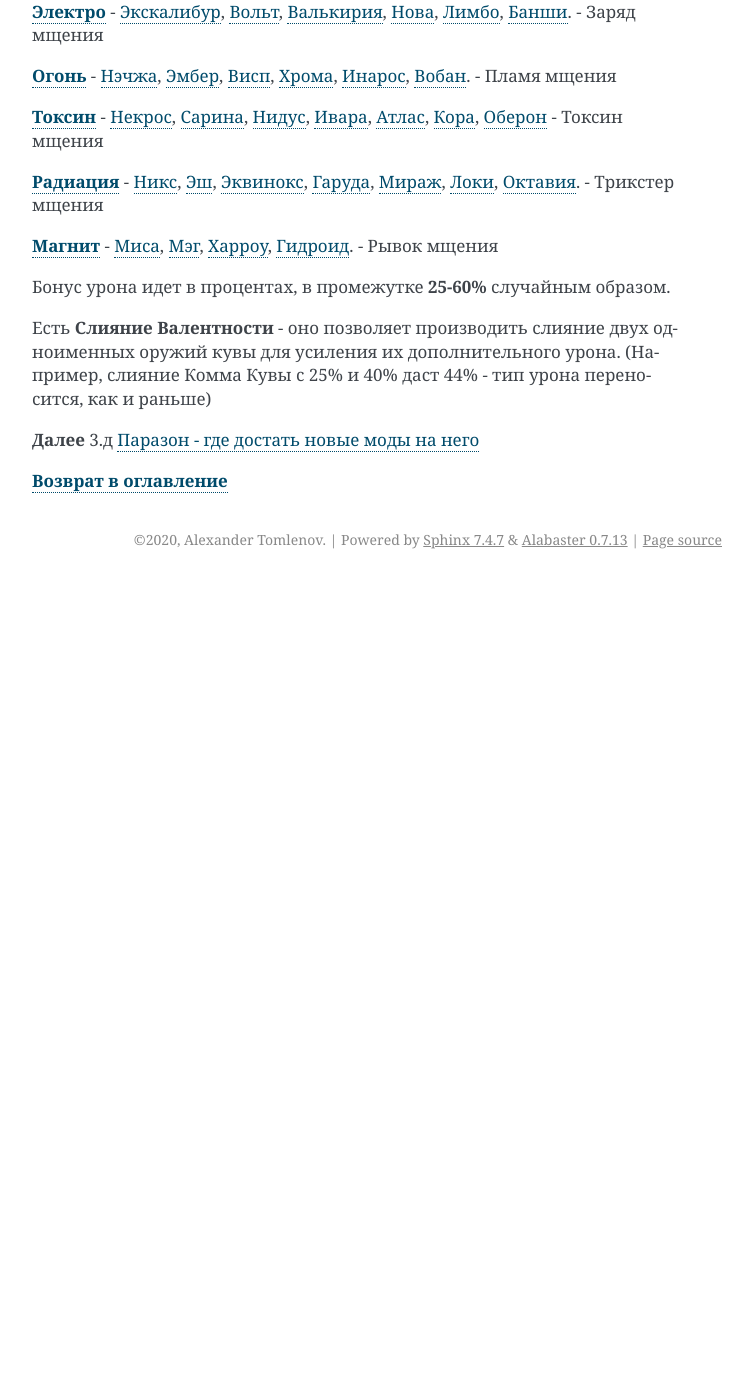
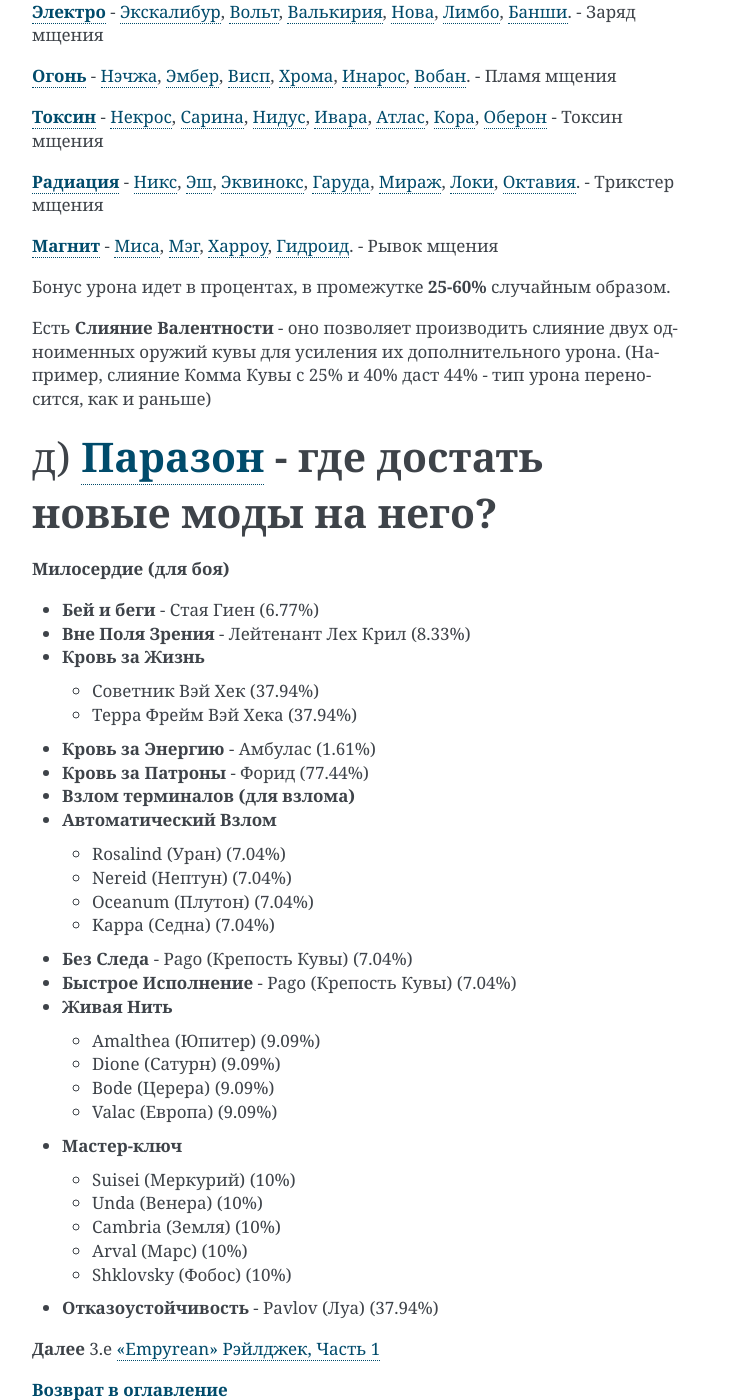
Before and after one commit to crackedmind/warframe-brief-guide, a Sphinx documentation site: the page built from source/03_d.md, in a window 1280 px wide and 1400 px high, scrolled down 1916 px. Shown: the whole window, without its empty margins (388-1141 px from the left). Built offline with Sphinx 7.4.7, drawn with Linux system fonts in a browser that asks for light colours; before the commit the page ends 2495 px from its top, so only the background shows below that; some of the changed text lies outside the part shown.

Commit message:
Update 03_d.md

```diff
--- a/source/03_d.md
+++ b/source/03_d.md
@@ -89,7 +89,50 @@
 
 Есть **Слияние Валентности** - оно позволяет производить слияние двух одноименных оружий кувы для усиления их дополнительного урона. (Например, слияние Комма Кувы с 25% и 40% даст 44% - тип урона переносится, как и раньше)
 
+### д) **[Паразон](https://warframe.fandom.com/ru/wiki/%D0%9F%D0%B0%D1%80%D0%B0%D0%B7%D0%BE%D0%BD) - где достать новые моды на него?**
 
-**Далее** 3.д [Паразон - где достать новые моды на него](03_d.md)
+**Милосердие (для боя)**
+
+- **Бей и беги** 		- Стая Гиен 			(6.77%)
+
+- **Вне Поля Зрения** 		- Лейтенант Лех Крил 		(8.33%)
+
+- **Кровь за Жизнь**
+   - Советник Вэй Хек 		(37.94%)
+   - Терра Фрейм Вэй Хека 	(37.94%)
+
+- **Кровь за Энергию** 		- Амбулас  	(1.61%)
+
+- **Кровь за Патроны** 		- Форид  	(77.44%)
+
+- **Взлом терминалов (для взлома)**
+
+- **Автоматический Взлом**
+   - Rosalind (Уран) 		(7.04%)
+   - Nereid (Нептун) 		(7.04%)
+   - Oceanum (Плутон) 		(7.04%)
+   - Kappa (Седна) 		(7.04%)
+
+- **Без Следа**                 - Pago (Крепость Кувы) 	(7.04%)
+
+- **Быстрое Исполнение** 	- Pago (Крепость Кувы) 	(7.04%)
+
+- **Живая Нить**
+   - Amalthea (Юпитер) 		(9.09%)
+   - Dione (Сатурн) 		(9.09%)
+   - Bode (Церера) 		(9.09%)
+   - Valac (Европа)		(9.09%)
+
+- **Мастер-ключ**
+   - Suisei (Меркурий) 		(10%)
+   - Unda (Венера) 		(10%)
+   - Cambria (Земля) 		(10%)
+   - Arval (Марс) 		(10%)
+   - Shklovsky (Фобос)		(10%)
+
+- **Отказоустойчивость** 		- Pavlov (Луа)			(37.94%)
+
+
+**Далее** 3.е [«Empyrean» Рэйлджек, Часть 1](03_f.md)
 
 **[Возврат в оглавление](index.md)**
```
